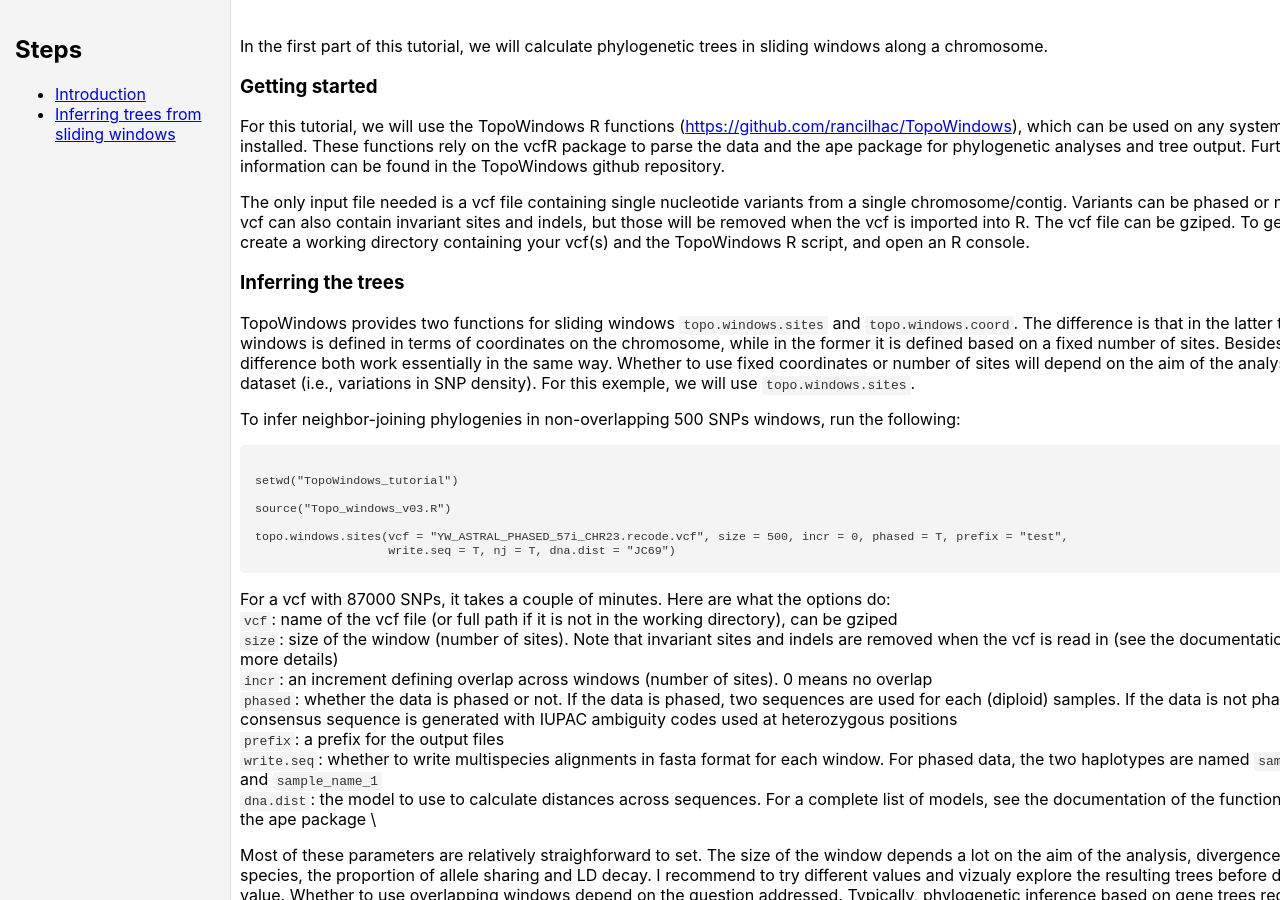
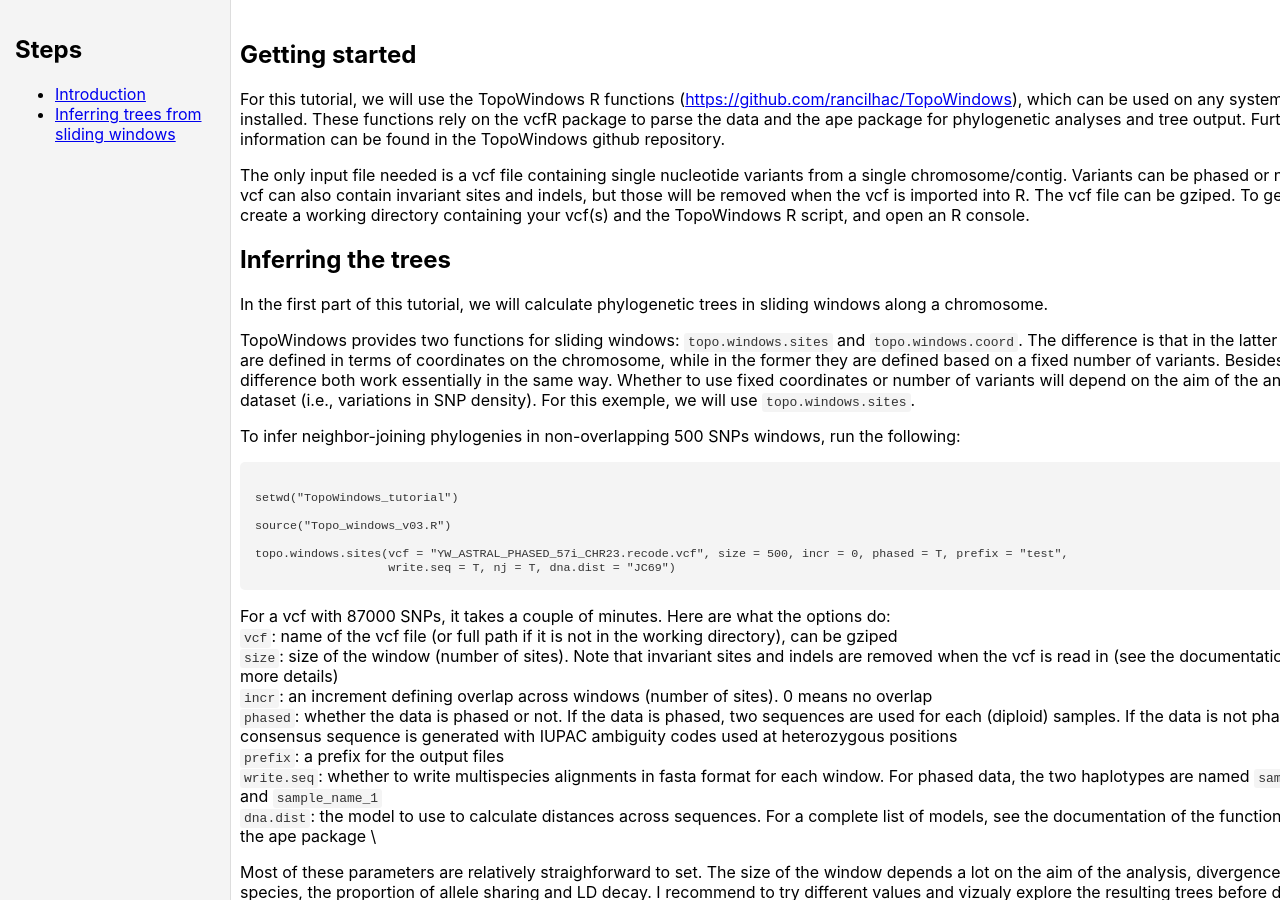
Before and after one commit to rancilhac/Genome-Wide-Phylogenies.github.io, a Jekyll site: the page built from Sliding-windows.md, in a window 1280 px wide and 900 px high. Built offline with Jekyll 4.4.1, drawn with Linux system fonts in a browser that asks for light colours; our own code applies the rules of GitHub Pages for plain Markdown files.

Commit message:
Update Sliding-windows.md

````diff
--- a/Sliding-windows.md
+++ b/Sliding-windows.md
@@ -2,17 +2,17 @@
 title: Calulating phylogenetic trees in sliding windows
 ---
 
-In the first part of this tutorial, we will calculate phylogenetic trees in sliding windows along a chromosome.
-
-### Getting started
+## Getting started
 
 For this tutorial, we will use the TopoWindows R functions ([https://github.com/rancilhac/TopoWindows](https://github.com/rancilhac/TopoWindows)), which can be used on any system with R installed. These functions rely on the vcfR package to parse the data and the ape package for phylogenetic analyses and tree output. Further information can be found in the TopoWindows github repository.
 
 The only input file needed is a vcf file containing single nucleotide variants from a single chromosome/contig. Variants can be phased or not, and the vcf can also contain invariant sites and indels, but those will be removed when the vcf is imported into R. The vcf file can be gziped. To get started, create a working directory containing your vcf(s) and the TopoWindows R script, and open an R console.
 
-### Inferring the trees
+## Inferring the trees
 
-TopoWindows provides two functions for sliding windows `topo.windows.sites` and `topo.windows.coord`. The difference is that in the latter the size of the windows is defined in terms of coordinates on the chromosome, while in the former it is defined based on a fixed number of sites. Besides this difference both work essentially in the same way. Whether to use fixed coordinates or number of sites will depend on the aim of the analysis and the dataset (i.e., variations in SNP density). For this exemple, we will use `topo.windows.sites`.
+In the first part of this tutorial, we will calculate phylogenetic trees in sliding windows along a chromosome.
+
+TopoWindows provides two functions for sliding windows: `topo.windows.sites` and `topo.windows.coord`. The difference is that in the latter the windows are defined in terms of coordinates on the chromosome, while in the former they are defined based on a fixed number of variants. Besides this difference both work essentially in the same way. Whether to use fixed coordinates or number of variants will depend on the aim of the analysis and the dataset (i.e., variations in SNP density). For this exemple, we will use `topo.windows.sites`.
 
 To infer neighbor-joining phylogenies in non-overlapping 500 SNPs windows, run the following:
 ```R:
````
